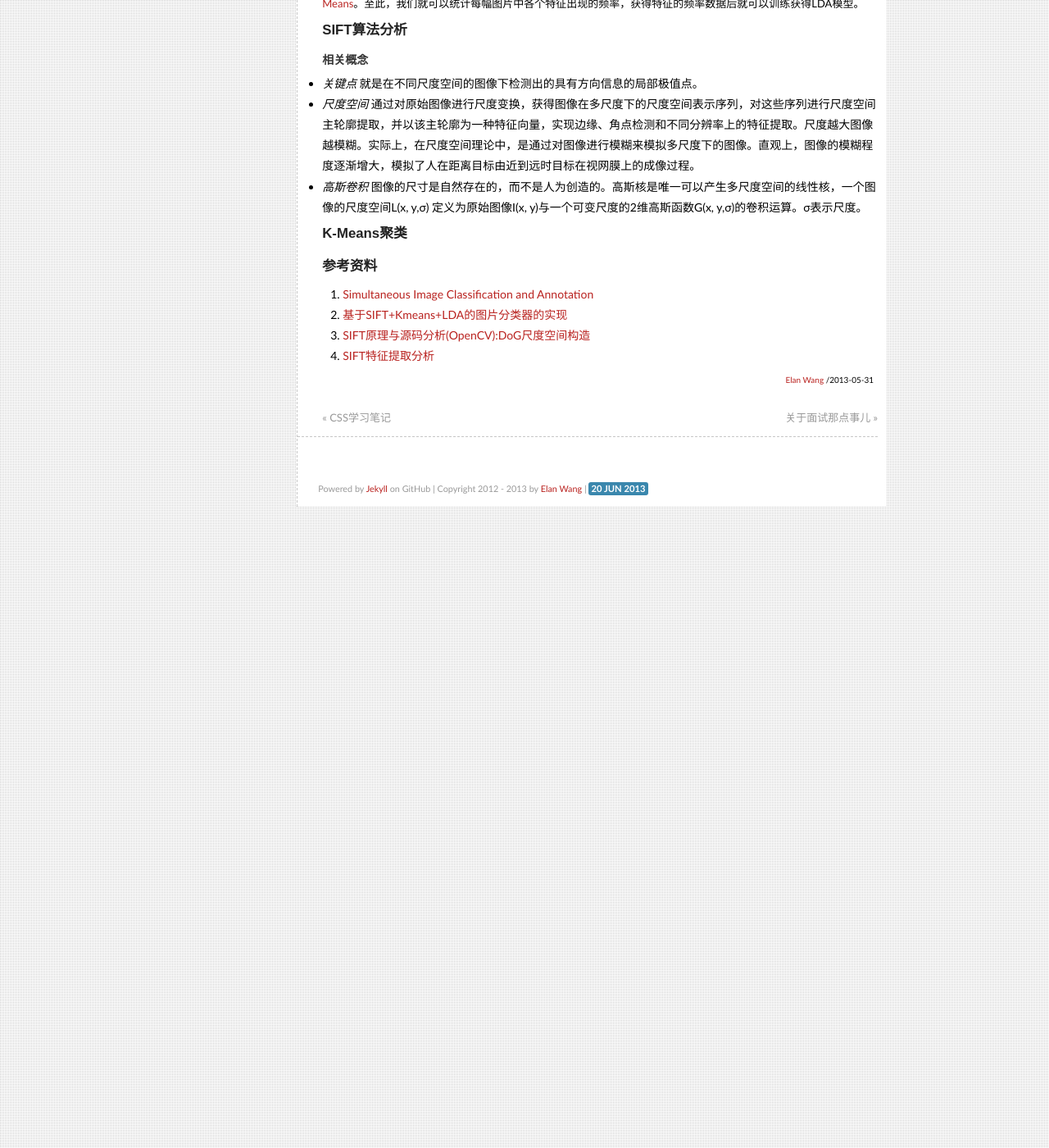
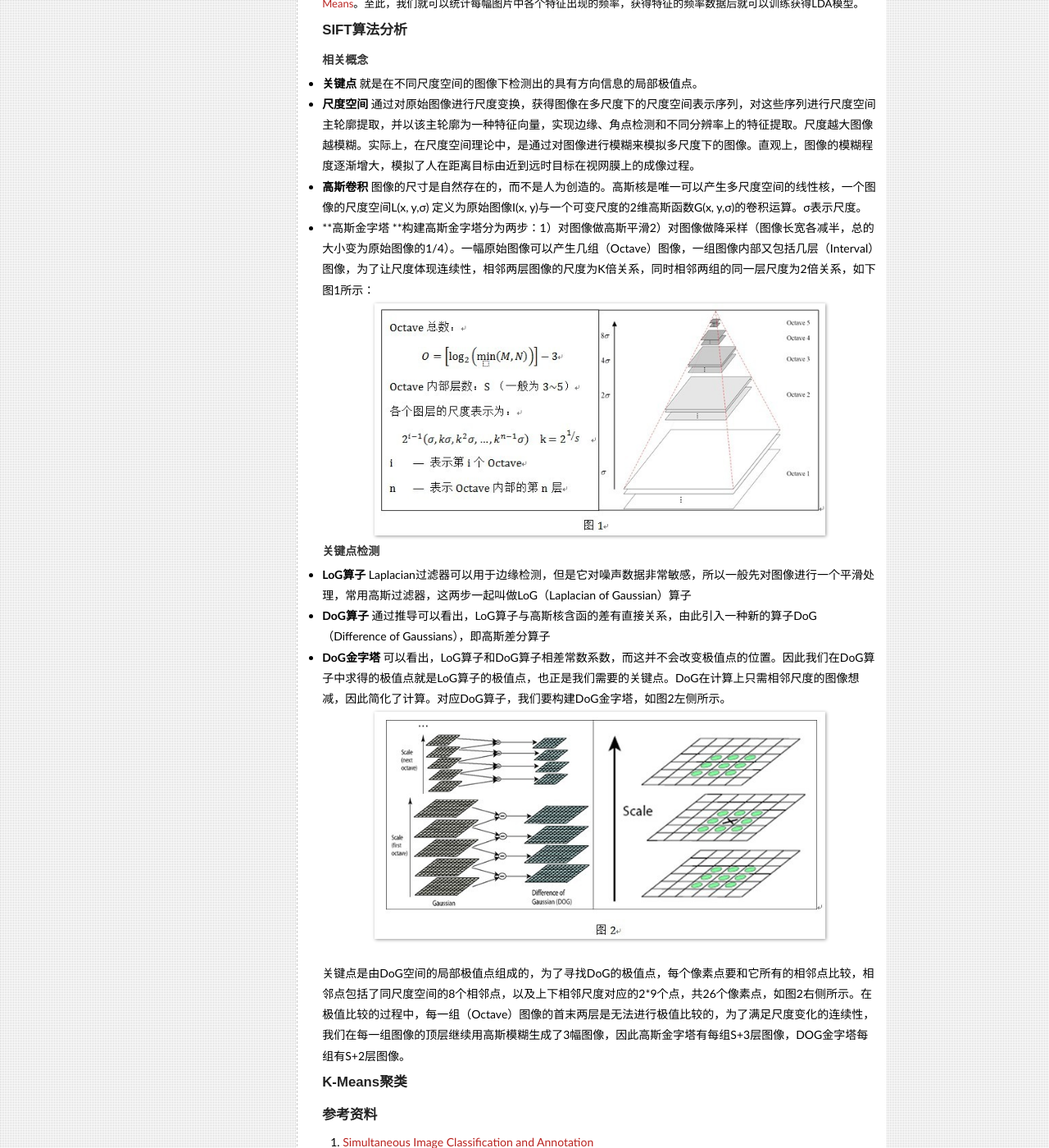
Before and after one commit to elan2wang/note, a Jekyll site: the page built from _posts/2013-05-31-lda-image-classification.md, in a window 1280 px wide and 1400 px high, scrolled down 270 px. Shown: the whole window at 82% size. Built offline with Jekyll 4.4.1, drawn with Linux system fonts in a browser that asks for light colours; comment, search, counter and statistics services are not loaded; before the commit the page ends 900 px from its top, so only the background shows below that.

Commit message:
edit lda image classification

```diff
--- a/_posts/2013-05-31-lda-image-classification.md
+++ b/_posts/2013-05-31-lda-image-classification.md
@@ -8,9 +8,18 @@ categories: 机器学习 图像处理
 图像处理问题的第一步是特征提取，本文介绍的特征提取算法是[SIFT(Scale-Invariant Feature Transform)](http://www.cs.ubc.ca/~lowe/keypoints/)，该算法最早于1999年由David G. Lowe提出，2004年他在论文["Distinctive image features from scale-invariant keypoints"](http://www.cs.ubc.ca/~lowe/papers/ijcv04.pdf)中对其加以发展和完善。通过SIFT算法可以将图像表示成一个特征的集合，然而这样的特征集合中的特征值都是不同的，为了能把图像表示成BOF(Bag of Feature)，我们可以通过聚类算法将相近的特征表示为同一个特征，常用的聚类算法如：[K-Means](http://en.wikipedia.org/wiki/K-means_clustering)。至此，我们就可以统计每幅图片中各个特征出现的频率，获得特征的频率数据后就可以训练获得LDA模型。
 ###SIFT算法分析
 ####相关概念
-- *关键点* 就是在不同尺度空间的图像下检测出的具有方向信息的局部极值点。
-- *尺度空间* 通过对原始图像进行尺度变换，获得图像在多尺度下的尺度空间表示序列，对这些序列进行尺度空间主轮廓提取，并以该主轮廓为一种特征向量，实现边缘、角点检测和不同分辨率上的特征提取。尺度越大图像越模糊。实际上，在尺度空间理论中，是通过对图像进行模糊来模拟多尺度下的图像。直观上，图像的模糊程度逐渐增大，模拟了人在距离目标由近到远时目标在视网膜上的成像过程。
-- *高斯卷积* 图像的尺寸是自然存在的，而不是人为创造的。高斯核是唯一可以产生多尺度空间的线性核，一个图像的尺度空间L(x, y,σ) 定义为原始图像I(x, y)与一个可变尺度的2维高斯函数G(x, y,σ)的卷积运算。σ表示尺度。
+- **关键点** 就是在不同尺度空间的图像下检测出的具有方向信息的局部极值点。
+- **尺度空间** 通过对原始图像进行尺度变换，获得图像在多尺度下的尺度空间表示序列，对这些序列进行尺度空间主轮廓提取，并以该主轮廓为一种特征向量，实现边缘、角点检测和不同分辨率上的特征提取。尺度越大图像越模糊。实际上，在尺度空间理论中，是通过对图像进行模糊来模拟多尺度下的图像。直观上，图像的模糊程度逐渐增大，模拟了人在距离目标由近到远时目标在视网膜上的成像过程。
+- **高斯卷积** 图像的尺寸是自然存在的，而不是人为创造的。高斯核是唯一可以产生多尺度空间的线性核，一个图像的尺度空间L(x, y,σ) 定义为原始图像I(x, y)与一个可变尺度的2维高斯函数G(x, y,σ)的卷积运算。σ表示尺度。
+- **高斯金字塔	**构建高斯金字塔分为两步：1）对图像做高斯平滑2）对图像做降采样（图像长宽各减半，总的大小变为原始图像的1/4）。一幅原始图像可以产生几组（Octave）图像，一组图像内部又包括几层（Interval）图像，为了让尺度体现连续性，相邻两层图像的尺度为K倍关系，同时相邻两组的同一层尺度为2倍关系，如下图1所示：
+![lda image classification 1]({{ site.url }}/images/lda-image-classification-1.png)
+####关键点检测
+- **LoG算子**	 Laplacian过滤器可以用于边缘检测，但是它对噪声数据非常敏感，所以一般先对图像进行一个平滑处理，常用高斯过滤器，这两步一起叫做LoG（Laplacian of Gaussian）算子
+- **DoG算子** 通过推导可以看出，LoG算子与高斯核含函的差有直接关系，由此引入一种新的算子DoG（Difference of Gaussians），即高斯差分算子
+- **DoG金字塔** 	可以看出，LoG算子和DoG算子相差常数系数，而这并不会改变极值点的位置。因此我们在DoG算子中求得的极值点就是LoG算子的极值点，也正是我们需要的关键点。DoG在计算上只需相邻尺度的图像想减，因此简化了计算。对应DoG算子，我们要构建DoG金字塔，如图2左侧所示。
+![lda image classification 2]({{ site.url }}/images/lda-image-classification-2.png)
+关键点是由DoG空间的局部极值点组成的，为了寻找DoG的极值点，每个像素点要和它所有的相邻点比较，相邻点包括了同尺度空间的8个相邻点，以及上下相邻尺度对应的2*9个点，共26个像素点，如图2右侧所示。在极值比较的过程中，每一组（Octave）图像的首末两层是无法进行极值比较的，为了满足尺度变化的连续性，我们在每一组图像的顶层继续用高斯模糊生成了3幅图像，因此高斯金字塔有每组S+3层图像，DOG金字塔每组有S+2层图像。
+
 
 ###K-Means聚类
 
```
Also changed, not shown: images/lda-image-classification-1.png (added), images/lda-image-classification-2.png (added).
